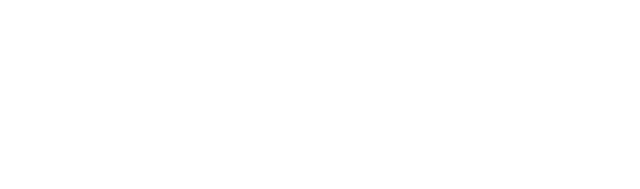
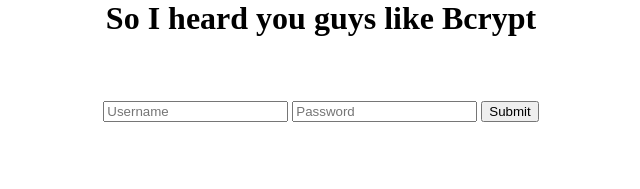
Before and after one commit to ctdupuis/bcrypt-practice, a plain HTML site: page client/index.html in a window 1280 px wide. Shown: the whole page, without its empty margins (319-959 px from the left). Drawn offline with Linux system fonts and the light colour scheme.

Commit message:
html/css set up

```diff
--- a/client/index.html
+++ b/client/index.html
@@ -8,9 +8,25 @@
     <link rel="stylesheet" href="style.css">
 </head>
 <body>
-    <div class="wrapper">
+
+    <div class="flex-cont centered">
+        <h1>So I heard you guys like Bcrypt</h1>
+    </div>
+
+    <div class="wrapper ">
+        <div class="flex-cont col">
+            <form id="user" class="center-self">
+
+                <input type="text" placeholder="Username" />
+
+                <input type="password" placeholder="Password" />
+
+                <button type="submit">Submit</button>
+            </form>
+        </div>
 
     </div>
+
 </body>
 <script src="main.js"></script>
 </html>
--- a/client/style.css
+++ b/client/style.css
@@ -0,0 +1,23 @@
+* {
+    margin: 0;
+}
+
+.wrapper {
+    padding: 5%;
+}
+
+.flex-cont {
+    display: flex;
+}
+
+.col {
+    flex-direction: column;
+}
+
+.centered {
+    justify-content: center;
+}
+
+.center-self {
+    align-self: center;
+}
--- /dev/null
+++ b/server/controllers/auth.js
@@ -0,0 +1 @@
+const users = require('../db/users.json');
```
Also changed, not shown: server/db/users.json (renamed from server/user.json), server/index.js (deleted), server/server/index.js (added).
